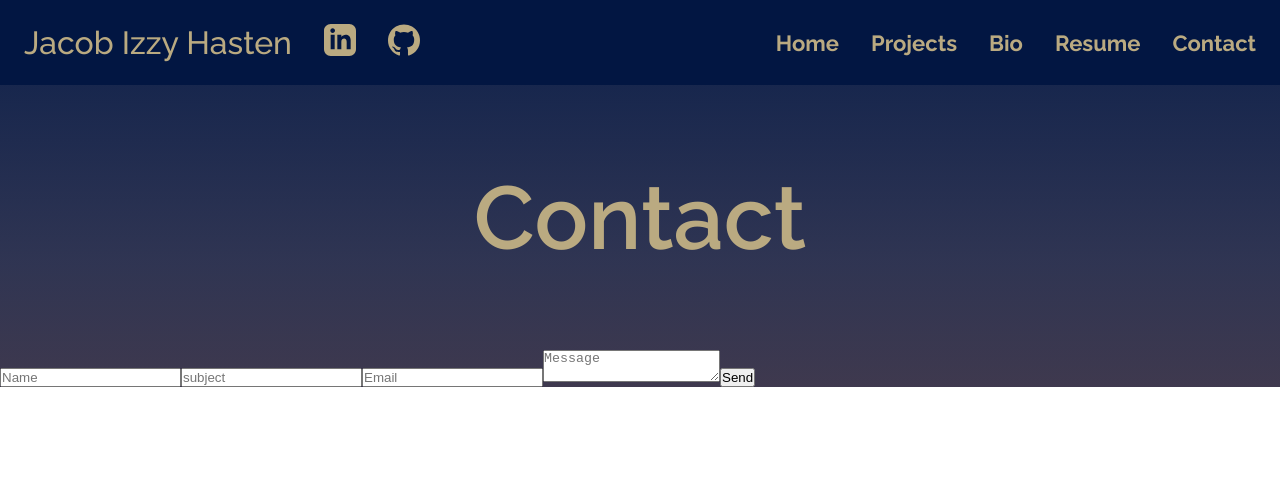
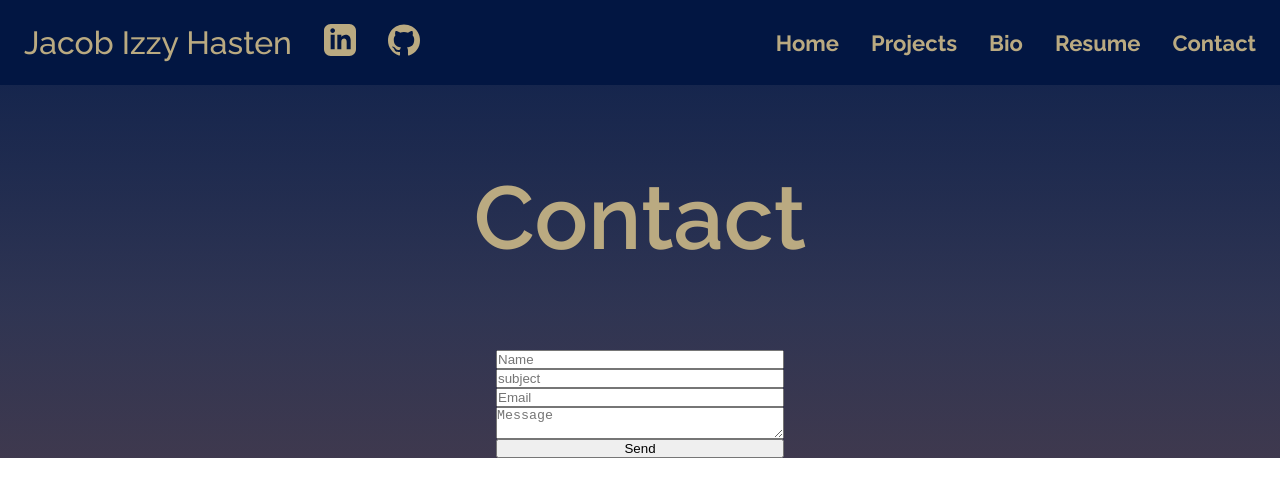
Before and after one commit to Jacobhasten/personal-website, a React (Create React App) app in the folder jacob-hasten/: page /contact in a window 1280 px wide. Shown: the top 496 px of the page. Built offline with nearby package versions, Linux system fonts and the light colour scheme.

Commit message:
Check Contact.jsx

```diff
--- a/jacob-hasten/src/App.scss
+++ b/jacob-hasten/src/App.scss
@@ -279,6 +279,22 @@ button {
   line-height: 1.6;
 }
 
+// Contact
+
+.contact-container {
+
+}
+.contact-form {
+  display: flex;
+  justify-content: center;
+  flex-direction: column;
+  width: 288px;
+  &-container {
+    display: flex;
+  align-items: center;
+  flex-direction: column;
+    width: 100%  }
+}
 // Turn off for mobile
 .desktop-nav-container {
   display: none;
--- a/jacob-hasten/src/Components/Contact.jsx
+++ b/jacob-hasten/src/Components/Contact.jsx
@@ -1,8 +1,9 @@
-import React from "react";
+import React, { useState ,useEffect } from "react";
 import GlobalNav from "./GlobalNav";
 import emailjs from "emailjs-com";
 
 function Contact() {
+
 
     function sendEmail(e) {
         e.preventDefault();
@@ -13,8 +14,9 @@ function Contact() {
           }, (error) => {
               console.log(error.text);
           });
+
+
       }
-
 
     return(
 <div className="contact-container">
@@ -23,7 +25,7 @@ function Contact() {
                 <h1 className="page-title">Contact</h1>
     </div>
     <div className="contact-form-container">
-        <form onSubmit={sendEmail}>
+        <form onSubmit={sendEmail} className="contact-form">
 
       <input type="text" name="name" placeholder="Name"/>
       <input type="text" name="subject" placeholder="subject"/>
```
Also changed, not shown: 1 other file (tests, documents, lock files or other folders).
